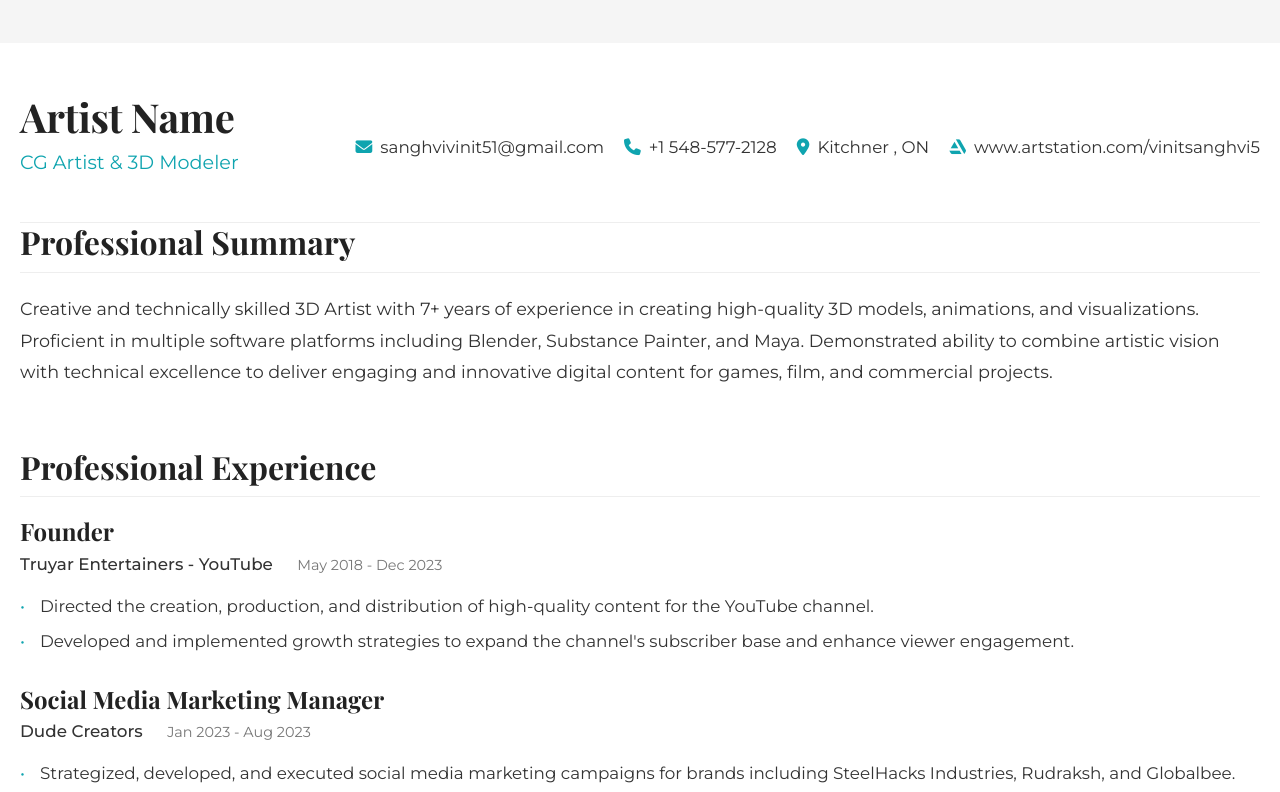
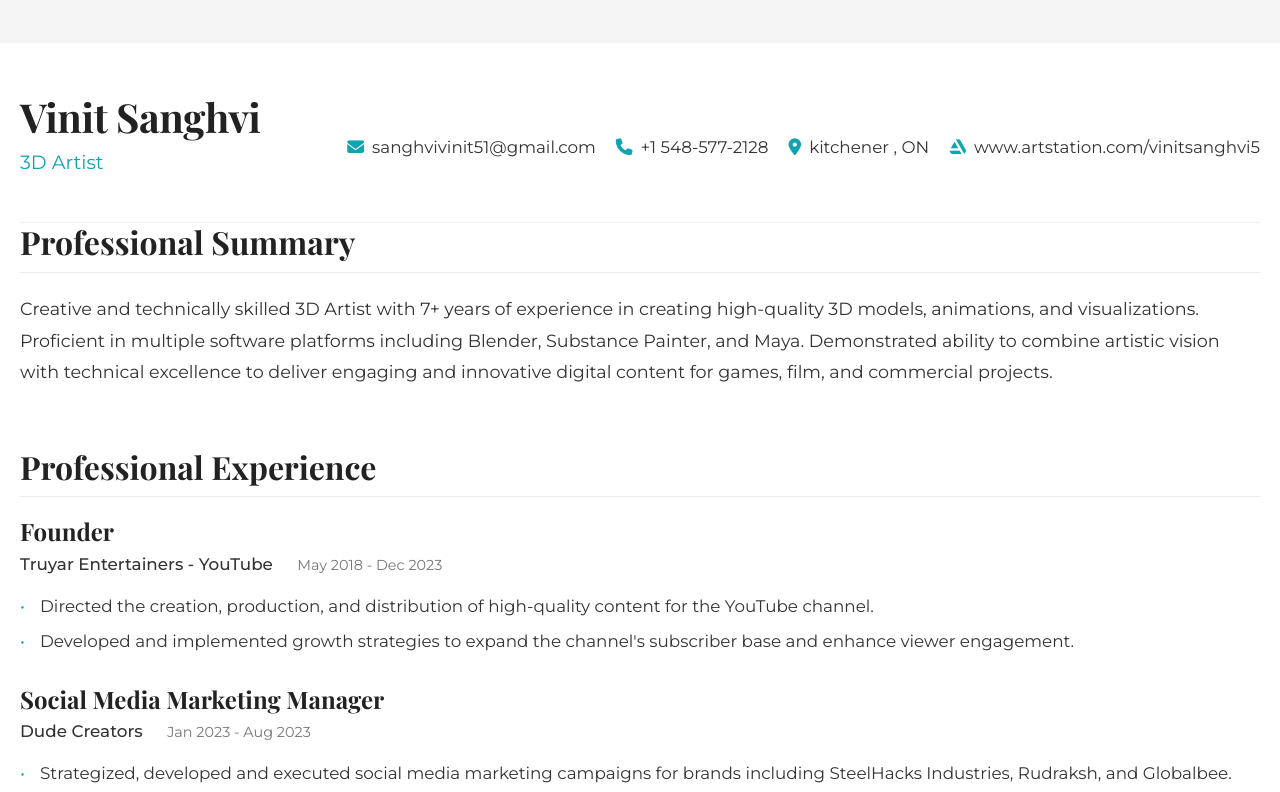
Before and after one commit to Vinit2422/page, a plain HTML site: page resume.html in a window 1280 px wide. Shown: the part 360-1152 px from the top of the page. Drawn offline with nearby package versions, Linux system fonts and the light colour scheme.

Commit message:
Update resume.html

```diff
--- a/resume.html
+++ b/resume.html
@@ -49,8 +49,8 @@
             <!-- Personal Info -->
             <div class="personal-info">
                 <div class="resume-name">
-                    <h2>Artist Name</h2>
-                    <p class="job-title">CG Artist & 3D Modeler</p>
+                    <h2>Vinit Sanghvi</h2>
+                    <p class="job-title">3D Artist</p>
                 </div>
                 <div class="contact-details">
                     <div class="contact-item">
@@ -63,7 +63,7 @@
                     </div>
                     <div class="contact-item">
                         <i class="fas fa-map-marker-alt"></i>
-                        <span>Kitchner , ON</span>
+                        <span>kitchener , ON</span>
                     </div>
                     <div class="contact-item">
                         <i class="fab fa-artstation"></i>
@@ -105,7 +105,7 @@
                         </div>
                     </div>
                     <ul class="experience-details">
-                        <li>Strategized, developed, and executed social media marketing campaigns for brands including SteelHacks Industries, Rudraksh, and Globalbee.</li>
+                        <li>Strategized, developed and executed social media marketing campaigns for brands including SteelHacks Industries, Rudraksh, and Globalbee.</li>
                         <li>Designed and curated visually compelling content for social media platforms, such as Instagram and Facebook, to drive engagement and brand awareness.</li>
                     </ul>
                 </div>
```
